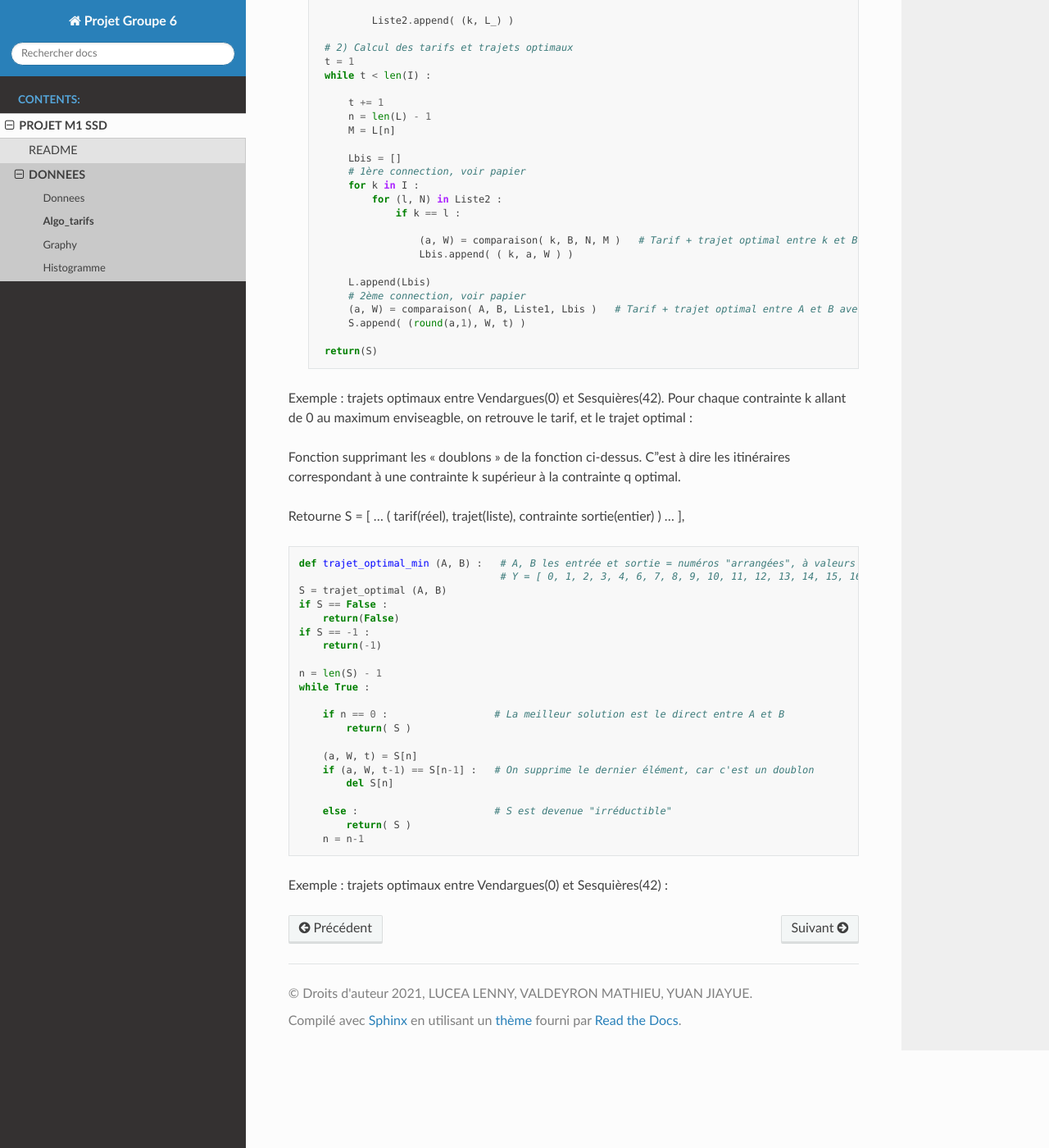
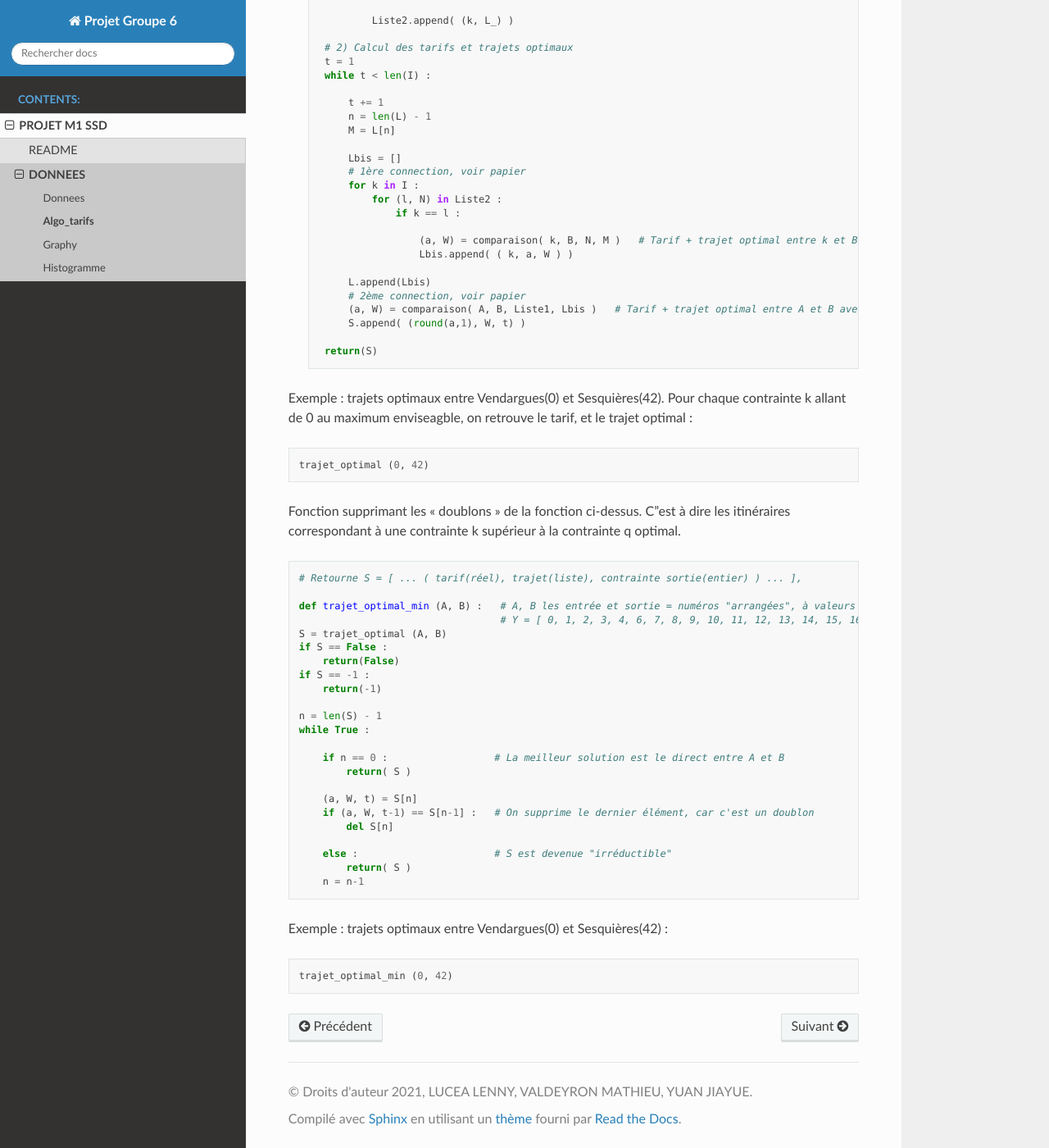
Before and after one commit to lucea97217/mapsud, a Sphinx documentation site: the page built from Sphinx_DL/source/Projet/DONNEES/Algo_tarifs.md, in a window 1280 px wide and 1400 px high, scrolled down 4064 px. Shown: the whole window at 82% size. Built offline with Sphinx 7.4.7 and the Read the Docs theme 2.0.0, drawn with Linux system fonts in a browser that asks for light colours.

Commit message:
Update Algo_tarifs.md

```diff
--- a/Sphinx_DL/source/Projet/DONNEES/Algo_tarifs.md
+++ b/Sphinx_DL/source/Projet/DONNEES/Algo_tarifs.md
@@ -244,13 +244,13 @@ On crée ensuite la fonction qui retourne la liste des sorties intermédiaires s
 
 Exemple : trajets optimaux entre Vendargues(0) et Sesquières(42). Pour chaque contrainte k allant de 0 au maximum enviseagble, on retrouve le tarif, et le trajet optimal :
 
-
+    trajet_optimal (0, 42)
 
 
 
 Fonction supprimant les "doublons" de la fonction ci-dessus. C'est à dire les itinéraires correspondant à une contrainte k supérieur à la contrainte q optimal.
 
-Retourne S = [ ... ( tarif(réel), trajet(liste), contrainte sortie(entier) ) ... ],
+    # Retourne S = [ ... ( tarif(réel), trajet(liste), contrainte sortie(entier) ) ... ],
 
     def trajet_optimal_min (A, B) :   # A, B les entrée et sortie = numéros "arrangées", à valeurs dans Y = ensemble des sorties valides
                                       # Y = [ 0, 1, 2, 3, 4, 6, 7, 8, 9, 10, 11, 12, 13, 14, 15, 16, 19, 20, 21, 22, 23, 24, 25, 26, 27, 29, 30, 31, 33, 35, 36, 37, 38, 39, 40, 41, 42 ]
@@ -276,3 +276,5 @@ Retourne S = [ ... ( tarif(réel), trajet(liste), contrainte sortie(entier) ) ..
 
 
 Exemple : trajets optimaux entre Vendargues(0) et Sesquières(42) :
+
+    trajet_optimal_min (0, 42)
```
